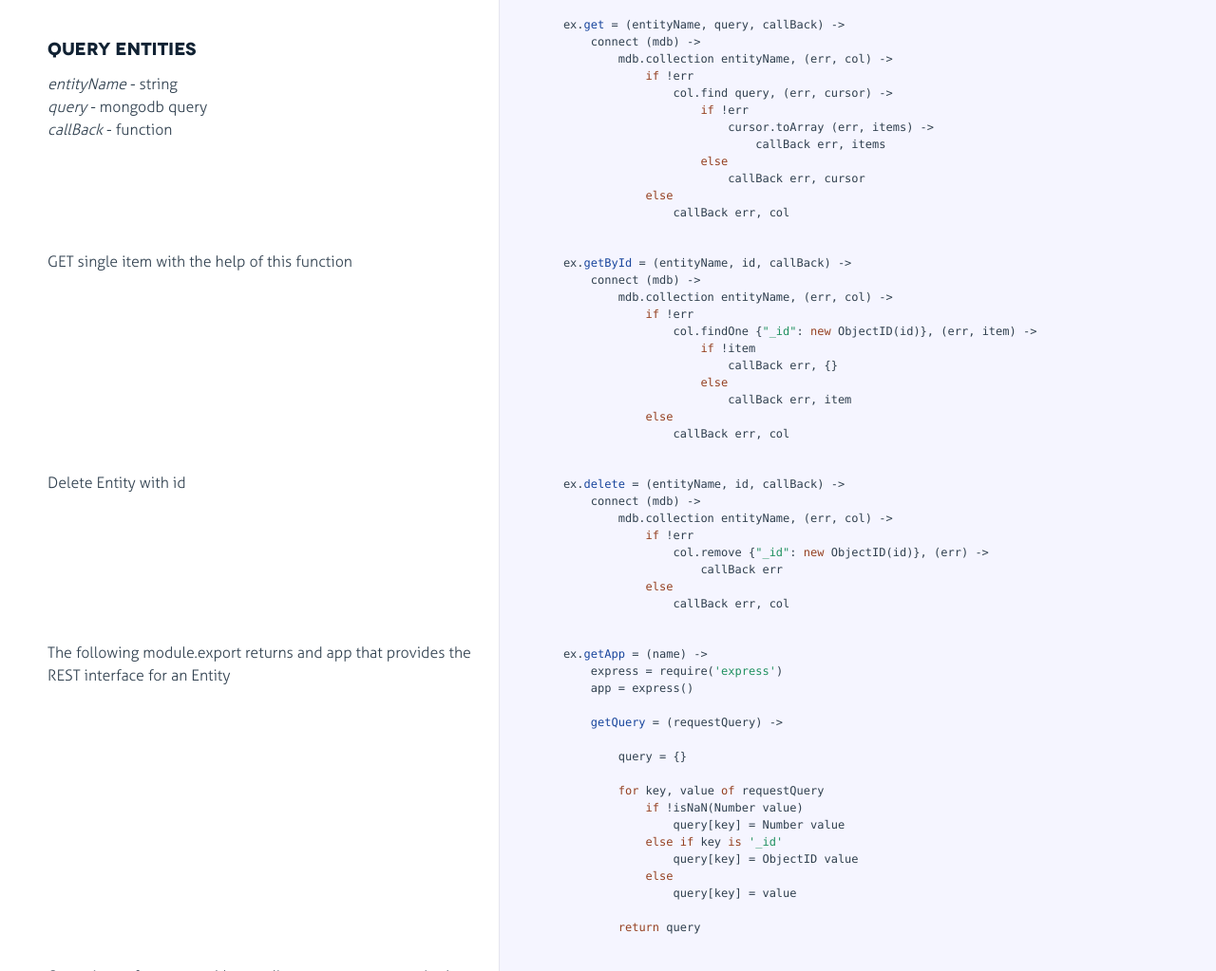
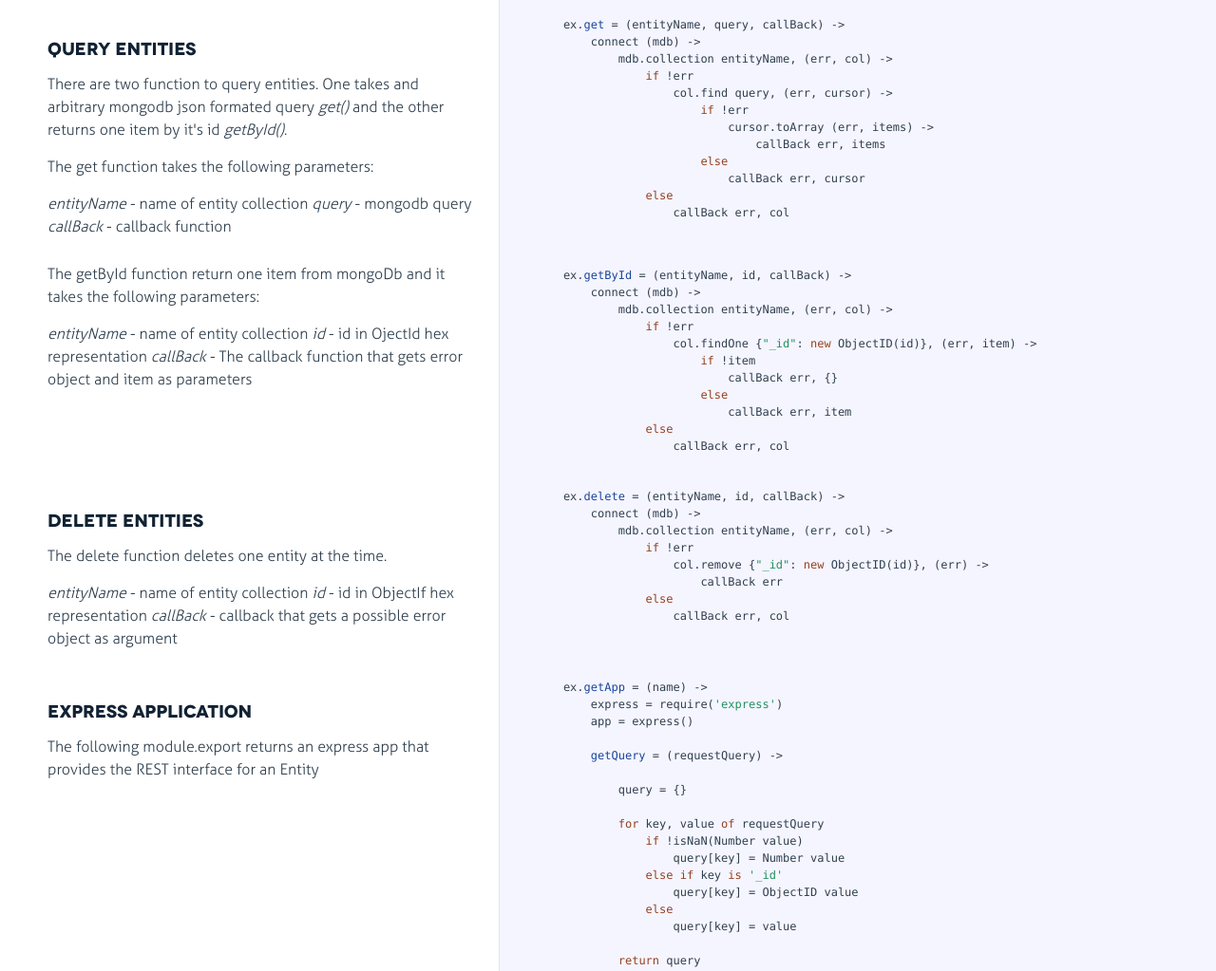
Before and after one commit to ksnabb/cruds, a plain HTML site: page crud.html in a window 1280 px wide. Shown: the part 1318-2341 px from the top of the page at 95% size. Drawn offline with Linux system fonts and the light colour scheme.

Commit message:
updated documentation

```diff
--- a/crud.html
+++ b/crud.html
@@ -164,7 +164,12 @@ does not in other words replace the queried documents.</p>
                 <a class="pilcrow" href="#section-7">&#182;</a>
               </div>
               <h3>Query entities</h3>
-<p><em>entityName</em> - string<br><em>query</em> - mongodb query<br><em>callBack</em> - function</p>
+<p>There are two function to query entities. One takes
+and arbitrary mongodb json formated query <em>get()</em> and
+the other returns one item by it&#39;s id <em>getById()</em>.</p>
+<p>The get function takes the following parameters:</p>
+<p><em>entityName</em> - name of entity collection
+<em>query</em> - mongodb query<br><em>callBack</em> - callback function</p>
 
             </div>
 
@@ -190,7 +195,11 @@ does not in other words replace the queried documents.</p>
               <div class="pilwrap ">
                 <a class="pilcrow" href="#section-8">&#182;</a>
               </div>
-              <p>GET single item with the help of this function</p>
+              <p>The getById function return one item from mongoDb
+and it takes the following parameters:</p>
+<p><em>entityName</em> - name of entity collection
+<em>id</em> - id in OjectId hex representation
+<em>callBack</em> - The callback function that gets error object and item as parameters</p>
 
             </div>
 
@@ -212,10 +221,14 @@ does not in other words replace the queried documents.</p>
         <li id="section-9">
             <div class="annotation">
 
-              <div class="pilwrap ">
+              <div class="pilwrap for-h3">
                 <a class="pilcrow" href="#section-9">&#182;</a>
               </div>
-              <p>Delete Entity with id</p>
+              <h3>Delete entities</h3>
+<p>The delete function deletes one entity at the time.</p>
+<p><em>entityName</em> - name of entity collection
+<em>id</em> - id in ObjectIf hex representation
+<em>callBack</em> - callback that gets a possible error object as argument</p>
 
             </div>
 
@@ -234,10 +247,11 @@ does not in other words replace the queried documents.</p>
         <li id="section-10">
             <div class="annotation">
 
-              <div class="pilwrap ">
+              <div class="pilwrap for-h3">
                 <a class="pilcrow" href="#section-10">&#182;</a>
               </div>
-              <p>The following module.export returns and app
+              <h3>Express application</h3>
+<p>The following module.export returns an express app
 that provides the REST interface for an Entity</p>
 
             </div>
```
